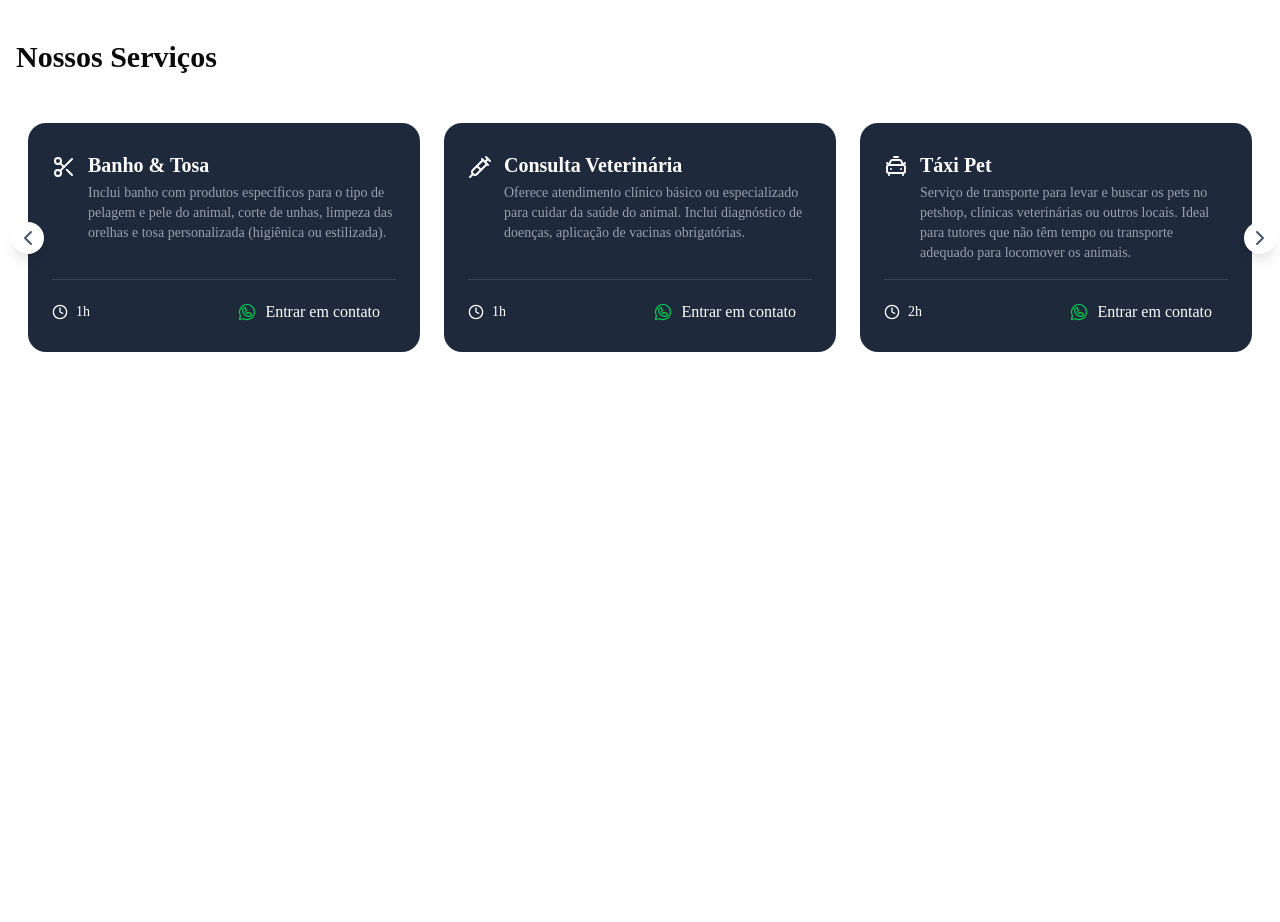
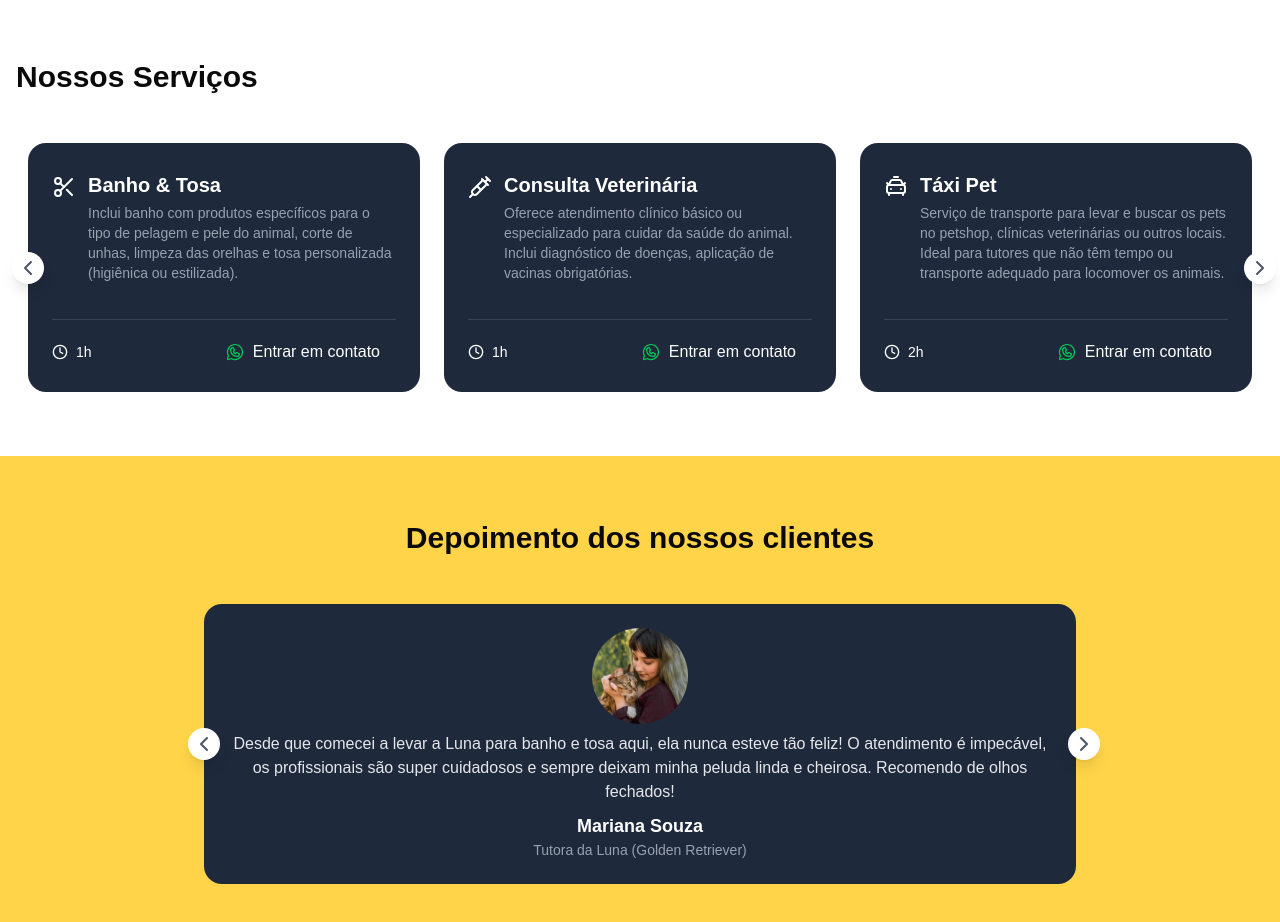
Before and after one commit to luangomesg/petdev, a Next.js app: page / in a window 1280 px wide. Shown: the part 920-1842 px from the top of the page. Before the commit the page ends 1336 px from the top, so only its background shows below. Built offline with nearby package versions, Linux system fonts and the light colour scheme.

Commit message:
clients section

```diff
--- /dev/null
+++ b/src/app/_components/clients.tsx
@@ -0,0 +1,97 @@
+"use client";
+import useEmblaCarousel from "embla-carousel-react";
+import { ChevronLeft, ChevronRight } from "lucide-react";
+import tutor1 from "../../../public/tutor1.png";
+import tutor2 from "../../../public/tutor2.jpg";
+import tutor3 from "../../../public/tutor3.jpg";
+import Image from "next/image";
+
+const clients = [
+  {
+    content:
+      "Desde que comecei a levar a Luna para banho e tosa aqui, ela nunca esteve tão feliz! O atendimento é impecável, os profissionais são super cuidadosos e sempre deixam minha peluda linda e cheirosa. Recomendo de olhos fechados!",
+    author: "Mariana Souza",
+    role: "Tutora da Luna (Golden Retriever)",
+    image: tutor2,
+  },
+  {
+    content:
+      "O serviço de hotel para pets foi uma experiência incrível! Precisei viajar e fiquei tranquilo sabendo que o Thor estava sendo bem cuidado. Recebi fotos e atualizações diárias, e ele voltou para casa super feliz! Sem dúvida, o melhor petshop da região.",
+    author: "Rafael",
+    role: "Tutor do Thor (Bulldog Francês)",
+    image: tutor1,
+  },
+  {
+    content:
+      "Meus gatos nunca gostaram de sair de casa, mas o atendimento nesse petshop fez toda a diferença. A equipe é muito paciente e cuidadosa, e o serviço de banho especializado para felinos foi maravilhoso! Agora sei onde confiar o cuidado deles.",
+    author: "Camila fernandes",
+    role: "Tutora da Mel e do Max",
+    image: tutor3,
+  },
+];
+
+export default function OurServices() {
+  const [emblaRef, emblaApi] = useEmblaCarousel({
+    loop: true,
+  });
+
+  function scrollPrev() {
+    if (emblaApi) emblaApi.scrollPrev();
+  }
+
+  function scrollNext() {
+    if (emblaApi) emblaApi.scrollNext();
+  }
+
+  return (
+    <section className="bg-[#ffd449] py-16">
+      <div className="container mx-auto px-4">
+        <h2 className="text-3xl text-center font-bold mb-12">
+          Depoimento dos nossos clientes
+        </h2>
+        <div className="relative max-w-4xl mx-auto">
+          <div className="overflow-hidden" ref={emblaRef}>
+            <div className="flex">
+              {clients.map((item, index) => (
+                <div className="flex-[0_0_100%] min-w-0 px-3" key={index}>
+                  <article className="bg-[#1e293b] text-white rounded-2xl p-6 space-y-4 h-full flex flex-col">
+                    <div className="flex flex-col items-center ">
+                      <div className="w-24 h-24 overflow-hidden relative">
+                        <Image
+                          className="rounded-full object-cover"
+                          src={item.image}
+                          alt="foto do tutor"
+                          fill
+                          sizes="96px"
+                          quality={100}
+                        />
+                      </div>
+
+                      <p className="text-gray-200 text-center mb-2 mt-2">
+                        {item.content}
+                      </p>
+                      <span className="text-lg font-bold">{item.author}</span>
+                      <span className="text-sm text-gray-400">{item.role}</span>
+                    </div>
+                  </article>
+                </div>
+              ))}
+            </div>
+          </div>
+          <button className=" bg-white flex items-center justify-center rounded-full shadow-lg w-8 h-8 absolute left-3 -translate-y-1/2 -translate-x-1/2  top-1/2 z-10">
+            <ChevronLeft
+              onClick={scrollPrev}
+              className="w-6 h-6 text-gray-600 "
+            />
+          </button>
+          <button className="bg-white flex items-center justify-center rounded-full shadow-lg w-8 h-8 absolute -right-7 -translate-y-1/2 -translate-x-1/2  top-1/2 z-10">
+            <ChevronRight
+              onClick={scrollNext}
+              className="w-6 h-6 text-gray-600"
+            />
+          </button>
+        </div>
+      </div>
+    </section>
+  );
+}
--- a/src/app/globals.css
+++ b/src/app/globals.css
@@ -117,6 +117,10 @@
   --sidebar-ring: oklch(0.556 0 0);
 }
 
+body {
+  font-family: Arial, Helvetica, sans-serif;
+}
+
 @layer base {
   * {
     @apply border-border outline-ring/50;
--- a/src/app/page.tsx
+++ b/src/app/page.tsx
@@ -1,4 +1,5 @@
 import About from "./_components/about";
+import Clients from "./_components/clients";
 import Hero from "./_components/hero";
 import OurServices from "./_components/ourServices";
 
@@ -8,6 +9,7 @@ export default function Home() {
       <Hero />
       <About />
       <OurServices />
+      <Clients />
     </main>
   );
 }
```
Also changed, not shown: public/tutor2.jpg (added), public/tutor3.jpg (added).
